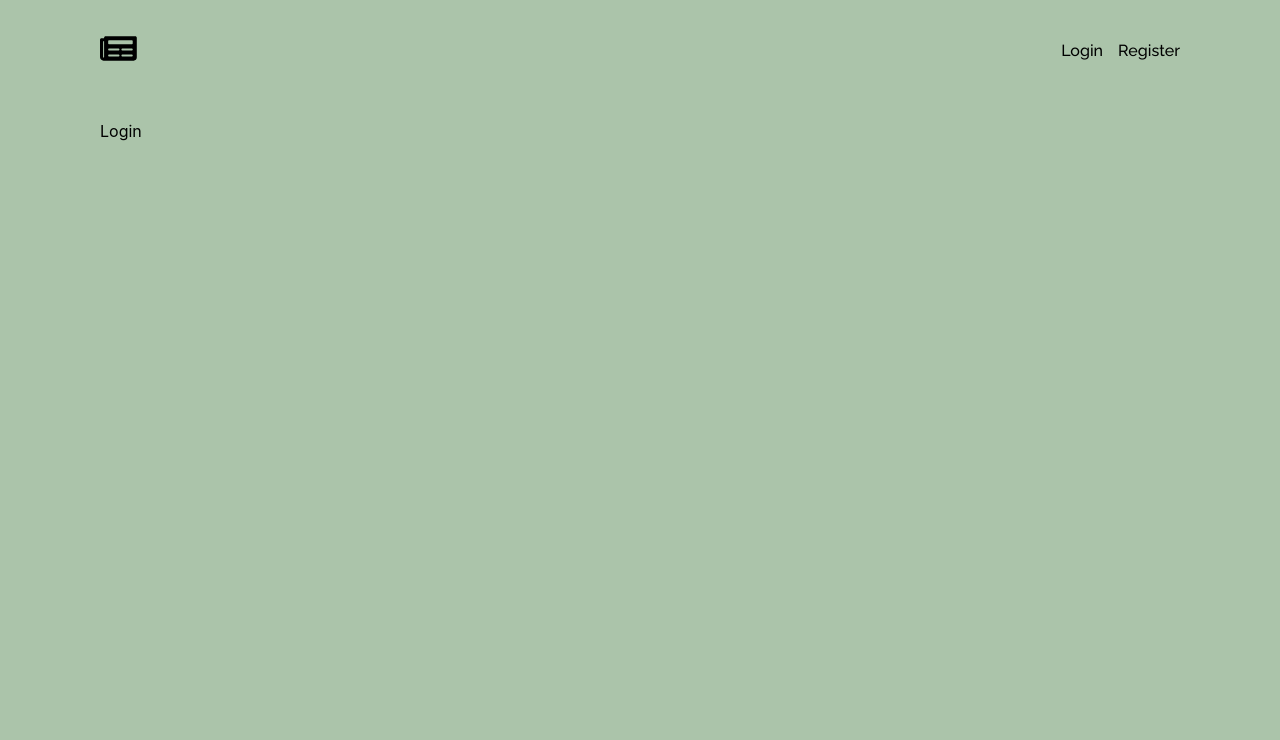
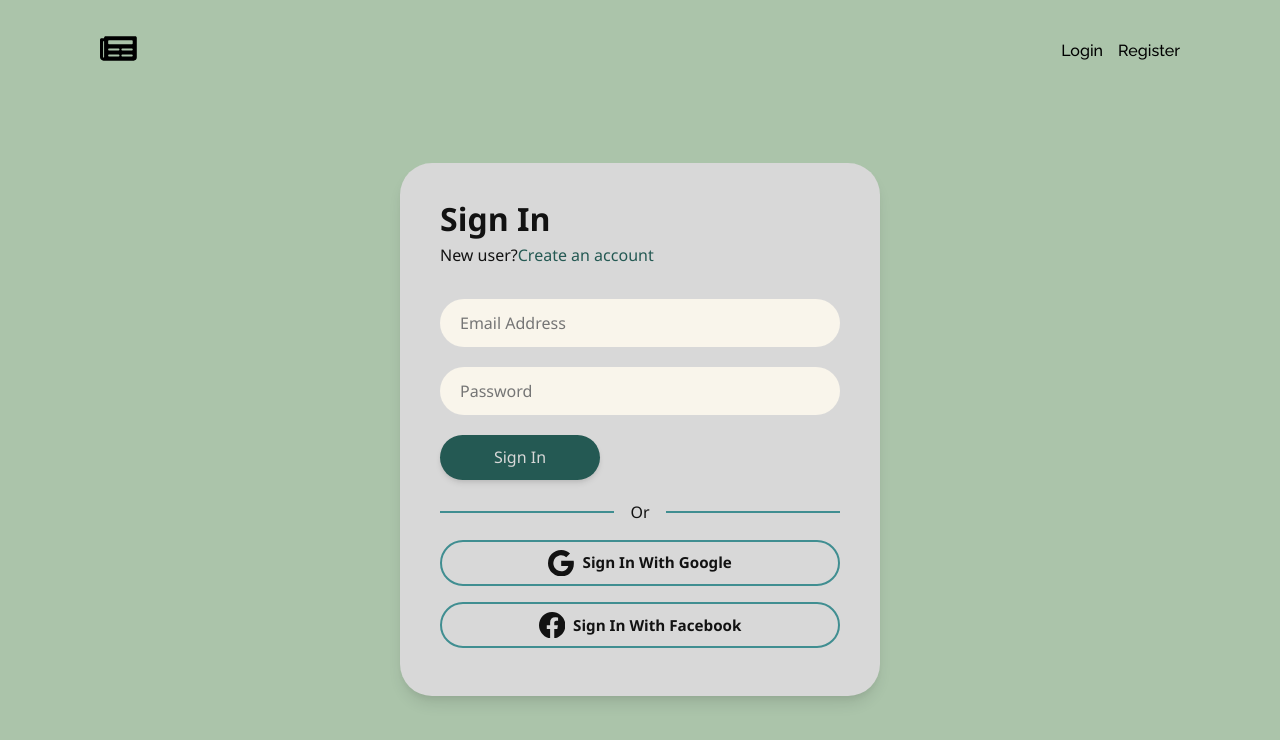
Before and after one commit to roshanwaa/Blog-Web-App, a React (Vite) app in the folder frontend/: page /login in a window 1280 px wide. Shown: the top 740 px of the page. Built offline with nearby package versions, Linux system fonts and the light colour scheme; the HTML template or start-up script is replaced by a standard one.

Commit message:
Login LOgout Page

```diff
--- a/frontend/package.json
+++ b/frontend/package.json
@@ -9,6 +9,7 @@
     "preview": "vite preview"
   },
   "dependencies": {
+    "flexboxgrid": "^6.3.1",
     "react": "^18.2.0",
     "react-dom": "^18.2.0",
     "react-icons": "^4.8.0",
--- a/frontend/src/App.jsx
+++ b/frontend/src/App.jsx
@@ -3,6 +3,7 @@ import { Route, Routes } from 'react-router-dom';
 import { Login } from './Pages/Login';
 import { Layout } from './Components/Layout';
 import { IndexPage } from './Pages/IndexPage';
+import { Register } from './Pages/Register';
 
 function App() {
   return (
@@ -10,6 +11,7 @@ function App() {
       <Route path="/" element={<Layout />}>
         <Route index element={<IndexPage />} />
         <Route path={'/login'} element={<Login />} />
+        <Route path={'/register'} element={<Register />} />
       </Route>
     </Routes>
   );
--- a/frontend/src/Pages/Login.jsx
+++ b/frontend/src/Pages/Login.jsx
@@ -1,7 +1,76 @@
-import React from 'react'
+import React from 'react';
+import { Link } from 'react-router-dom';
+import '../assets/CSS/loginPage.css';
+import { BsFacebook, BsGoogle } from 'react-icons/bs';
 
 export const Login = () => {
   return (
-    <div>Login</div>
-  )
-}
+    <div className="head">
+      <main className="main">
+        <div className="container">
+          <section className="wrapper">
+            <div className="heading">
+              <h1 className="text text-large">Sign In</h1>
+              <p className="text text-normal">
+                New user?
+                <span>
+                  <Link to={'/register'} className="text text-links">
+                    Create an account
+                  </Link>
+                </span>
+              </p>
+            </div>
+            <form name="" className="form">
+              <div className="input-control">
+                <label htmlFor="email" className="input-label" hidden>
+                  Email Address
+                </label>
+                <input
+                  type="email"
+                  name="email"
+                  id="email"
+                  className="input-field"
+                  placeholder="Email Address"
+                />
+              </div>
+              <div className="input-control">
+                <label htmlFor="password" className="input-label" hidden>
+                  Password
+                </label>
+                <input
+                  type="password"
+                  name="password"
+                  id="password"
+                  className="input-field"
+                  placeholder="Password"
+                />
+              </div>
+              <div className="input-control">
+                <button className="input-submit">Sign In</button>
+              </div>
+            </form>
+            <div className="striped">
+              <span className="striped-line"></span>
+              <span className="striped-text">Or</span>
+              <span className="striped-line"></span>
+            </div>
+            <div className="method">
+              <div className="method-control">
+                <a href="#" className="method-action">
+                  <BsGoogle className="logo-google" />
+                  <span>Sign in with Google</span>
+                </a>
+              </div>
+              <div className="method-control">
+                <a href="#" className="method-action">
+                  <BsFacebook className="logo-facebook" />
+                  <span>Sign in with Facebook</span>
+                </a>
+              </div>
+            </div>
+          </section>
+        </div>
+      </main>
+    </div>
+  );
+};
--- /dev/null
+++ b/frontend/src/Pages/Register.jsx
@@ -0,0 +1,58 @@
+import React from 'react';
+
+export const Register = () => {
+  return (
+    <div className="head">
+      <main className="main">
+        <div className="container">
+          <section className="wrapper">
+            <div className="heading">
+              <h1 className="text text-large">Sign Up</h1>
+            </div>
+            <form name="" className="form">
+              <div className="input-control">
+                <label htmlFor="name" className="input-label" hidden>
+                  User Name
+                </label>
+                <input
+                  type="text"
+                  name="name"
+                  id="name"
+                  className="input-field"
+                  placeholder="User Name"
+                />
+              </div>
+              <div className="input-control">
+                <label htmlFor="email" className="input-label" hidden>
+                  Email Address
+                </label>
+                <input
+                  type="email"
+                  name="email"
+                  id="email"
+                  className="input-field"
+                  placeholder="Email Address"
+                />
+              </div>
+              <div className="input-control">
+                <label htmlFor="password" className="input-label" hidden>
+                  Password
+                </label>
+                <input
+                  type="password"
+                  name="password"
+                  id="password"
+                  className="input-field"
+                  placeholder="Password"
+                />
+              </div>
+              <div className="input-control">
+                <button className="input-submit">Sign Up</button>
+              </div>
+            </form>
+          </section>
+        </div>
+      </main>
+    </div>
+  );
+};
--- /dev/null
+++ b/frontend/src/assets/CSS/loginPage.css
@@ -0,0 +1,218 @@
+:root {
+  --color-white: #d8d8d8;
+  --color-light: #f9f5eb;
+  --color-black: #121212;
+  --color-night: #001632;
+  --color-red: #f44336;
+  --color-blue: #245953;
+  --color-gray: #80868b;
+  --color-grayish: #408e91;
+  --shadow-normal: 0 1px 3px 0 rgba(0, 0, 0, 0.1),
+    0 1px 2px 0 rgba(0, 0, 0, 0.06);
+  --shadow-medium: 0 4px 6px -1px rgba(0, 0, 0, 0.1),
+    0 2px 4px -1px rgba(0, 0, 0, 0.06);
+  --shadow-large: 0 10px 15px -3px rgba(0, 0, 0, 0.1),
+    0 4px 6px -2px rgba(0, 0, 0, 0.05);
+}
+
+.head {
+  font-size-adjust: 100%;
+  box-sizing: border-box;
+  scroll-behavior: smooth;
+}
+
+*,
+*::before,
+*::after {
+  padding: 0;
+  margin: 0;
+  box-sizing: inherit;
+  list-style: none;
+  list-style-type: none;
+  text-decoration: none;
+  -webkit-font-smoothing: antialiased;
+  -moz-osx-font-smoothing: grayscale;
+  text-rendering: optimizeLegibility;
+}
+
+.head {
+  font-family: 'Segoe UI', Tahoma, Geneva, Verdana, sans-serif;
+  font-size: 1rem;
+  font-weight: normal;
+  line-height: 1.5;
+  color: var(--color-black);
+}
+
+a,
+button {
+  font-family: inherit;
+  font-size: inherit;
+  line-height: inherit;
+  cursor: pointer;
+  border: none;
+  outline: none;
+  background: none;
+  text-decoration: none;
+}
+
+img {
+  display: block;
+  width: 100%;
+  height: auto;
+  -o-object-fit: cover;
+  object-fit: cover;
+}
+
+.container {
+  display: flex;
+  justify-content: center;
+  align-items: center;
+  max-width: 80rem;
+  min-height: 100%;
+  width: 100%;
+  padding: 0 2rem;
+  margin: 0 auto;
+}
+
+.logo-facebook,
+.logo-google {
+  align-items: center;
+  font-size: 1.65rem;
+  line-height: inherit;
+  margin-right: 0.5rem;
+}
+
+.text {
+  font-family: inherit;
+  line-height: inherit;
+  text-transform: unset;
+  text-rendering: optimizeLegibility;
+}
+.text-large {
+  font-size: 2rem;
+  font-weight: 600;
+  color: var(--color-black);
+}
+.text-normal {
+  font-size: 1rem;
+  font-weight: 400;
+  color: var(--color-black);
+}
+.text-links {
+  font-size: 1rem;
+  font-weight: 400;
+  color: var(--color-blue);
+}
+.text-links:hover {
+  text-decoration: underline;
+}
+
+.main .wrapper {
+  max-width: 30rem;
+  width: 100%;
+  margin: 2rem auto;
+  padding: 2rem 2.5rem;
+  border: none;
+  outline: none;
+  border-radius: 2rem;
+  color: var(--color-black);
+  background: var(--color-white);
+  box-shadow: var(--shadow-large);
+}
+.main .wrapper .form {
+  width: 100%;
+  height: auto;
+  margin-top: 2rem;
+}
+.main .wrapper .form .input-control {
+  display: flex;
+  align-items: center;
+  justify-content: space-between;
+  margin-bottom: 1.25rem;
+}
+.main .wrapper .form .input-field {
+  font-family: inherit;
+  font-size: 1rem;
+  font-weight: 400;
+  line-height: inherit;
+  width: 100%;
+  height: auto;
+  padding: 0.75rem 1.25rem;
+  border: none;
+  outline: none;
+  border-radius: 2rem;
+  color: var(--color-black);
+  background: var(--color-light);
+  text-transform: unset;
+  text-rendering: optimizeLegibility;
+}
+.main .wrapper .form .input-submit {
+  font-family: inherit;
+  font-size: 1rem;
+  font-weight: 500;
+  line-height: inherit;
+  cursor: pointer;
+  min-width: 40%;
+  height: auto;
+  padding: 0.65rem 1.25rem;
+  border: none;
+  outline: none;
+  border-radius: 2rem;
+  color: var(--color-white);
+  background: var(--color-blue);
+  box-shadow: var(--shadow-medium);
+  text-transform: capitalize;
+  text-rendering: optimizeLegibility;
+}
+.main .wrapper .form .input-submit:hover {
+  background: var(--color-grayish);
+}
+.main .wrapper .striped {
+  display: flex;
+  flex-direction: row;
+  justify-content: center;
+  align-items: center;
+  margin: 1rem 0;
+}
+.main .wrapper .striped-line {
+  flex: auto;
+  flex-basis: auto;
+  border: none;
+  outline: none;
+  height: 2px;
+  background: var(--color-grayish);
+}
+.main .wrapper .striped-text {
+  font-family: inherit;
+  font-size: 1rem;
+  font-weight: 500;
+  line-height: inherit;
+  color: var(--color-black);
+  margin: 0 1rem;
+}
+.main .wrapper .method-control {
+  margin-bottom: 1rem;
+}
+.main .wrapper .method-action {
+  font-family: inherit;
+  font-size: 0.95rem;
+  font-weight: 600;
+  line-height: inherit;
+  display: flex;
+  justify-content: center;
+  align-items: center;
+  width: 100%;
+  height: auto;
+  padding: 0.5rem 1.25rem;
+  outline: none;
+  border: 2px solid var(--color-grayish);
+  border-radius: 2rem;
+  color: var(--color-black);
+  background: var(--color-white);
+  text-transform: capitalize;
+  text-rendering: optimizeLegibility;
+  transition: all 0.35s ease;
+}
+.main .wrapper .method-action:hover {
+  background: var(--color-light);
+}
```
Also changed, not shown: 1 other file (tests, documents, lock files or other folders).
